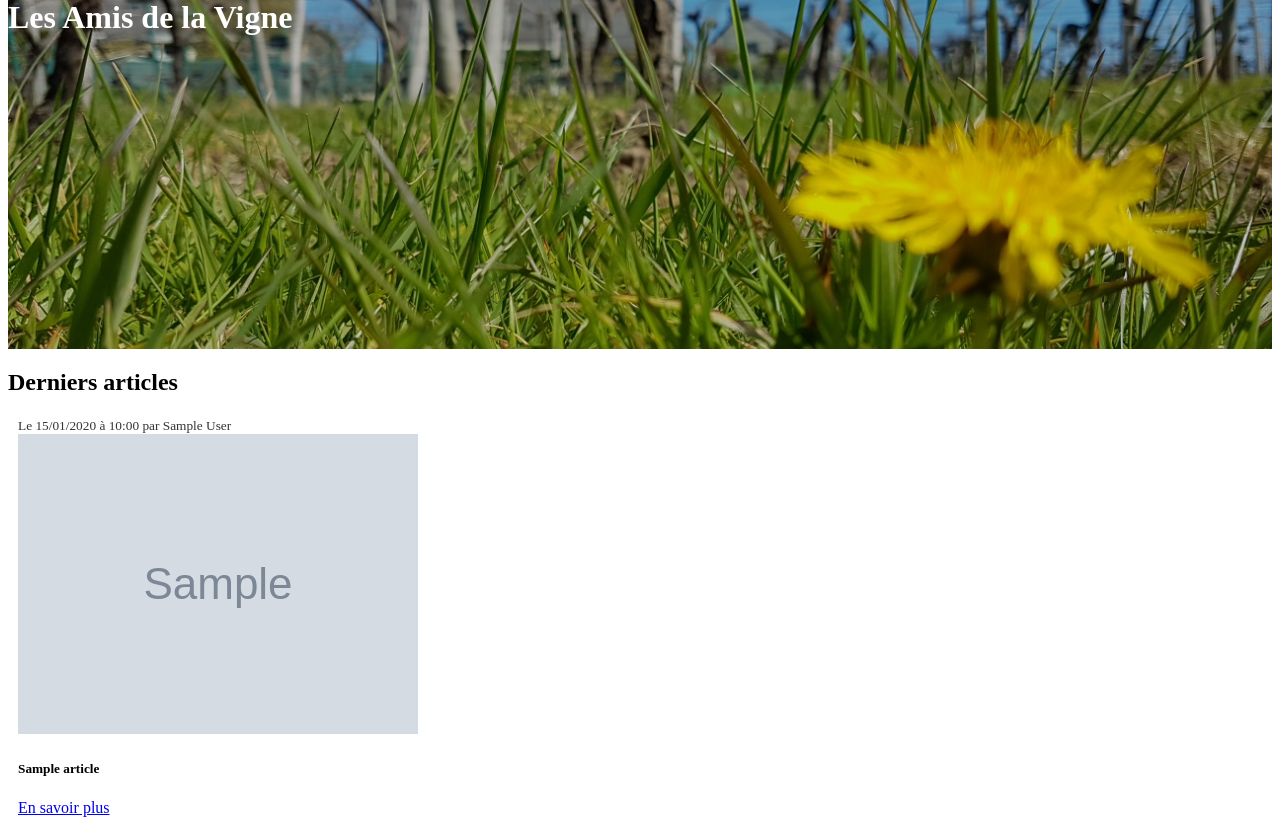
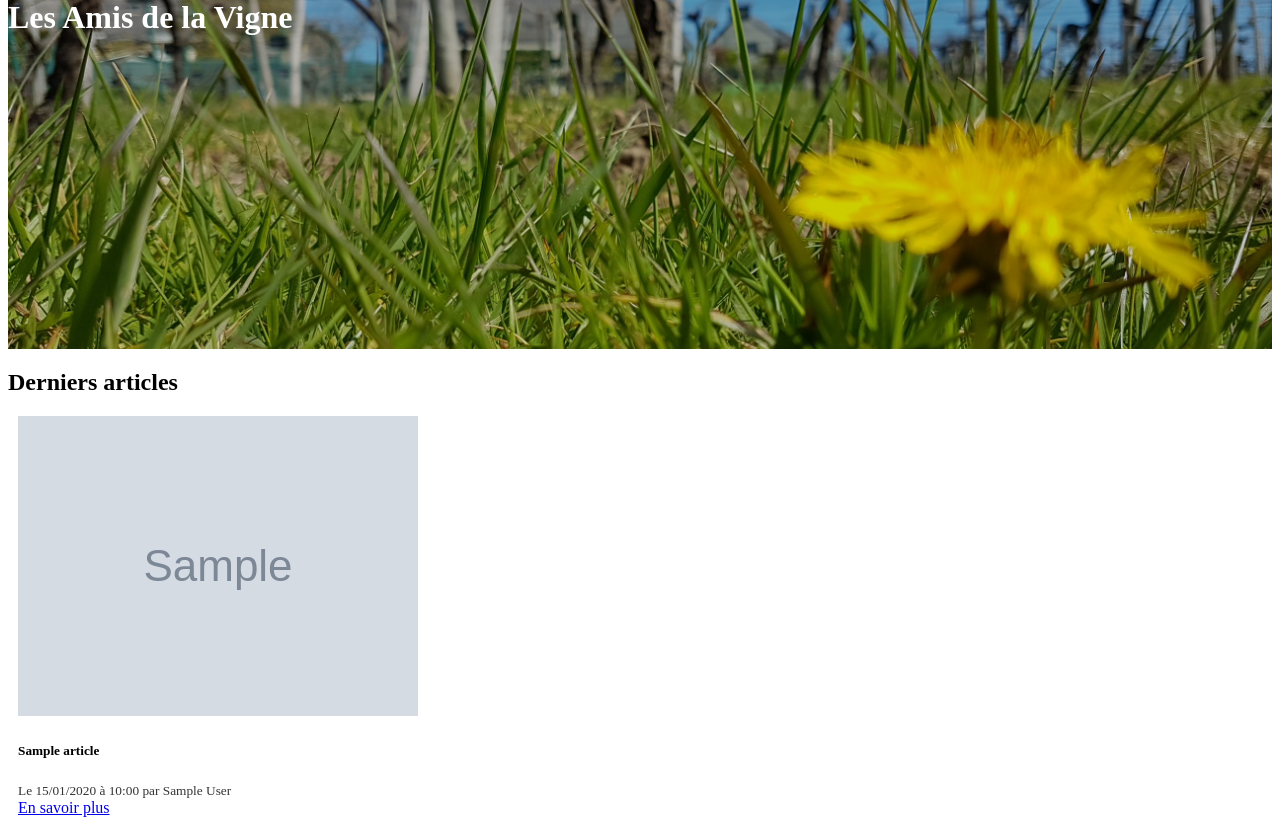
Before and after one commit to yannickbiheul/vigne, a Symfony app: template templates/home/index.html.twig in a window 1280 px wide. Shown: the part 66-893 px from the top of the page. Run offline with Twig, Linux system fonts and the light colour scheme; the template is opened without the code that fills it: most values are stand-ins (such as "Sample title", 1, 10 or a date in 2020); grey boxes marked "Sample" are stand-in pictures; some libraries are stand-ins or nearby versions.

Commit message:
Retouche cartes articles

```diff
--- a/templates/home/index.html.twig
+++ b/templates/home/index.html.twig
@@ -20,13 +20,16 @@
 
     <div class="row justify-content-center">
         {% for article in articles %}
-            <div class="card col-md-4" style="width: 18rem; margin: 10px;">
-                <small class="date" style="color: #333;">Le {{ article.createdAt | date("d/m/Y") }} à {{ article.createdAt | date("H:i") }}
-                                                        par <span class="author">{{ article.author }}<span></small>
+            <div class="card col-md-4" style="width: 25rem; margin: 10px;">
+
                 <img src="/assets/blog/images/{{ article.image }}" class="card-img-top" alt="{{ article.title }}">
                 <div class="card-body">
                     <h5 class="card-title">{{ article.title }}</h5>
-                    <a href="{{ path('show', {'id':article.id}) }}" class="btn btn-primary">En savoir plus</a>
+                    <small class="date" style="color: #333;">Le {{ article.createdAt | date("d/m/Y") }} à {{ article.createdAt | date("H:i") }}
+                                                        par <span class="author">{{ article.author }}<span></small>
+                    <br>
+
+                    <a href="{{ path('show', {'id':article.id}) }}" class="btn btn-primary" style="margin-top: 10px;">En savoir plus</a>
                 </div>
             </div>
         {% endfor %}
```
